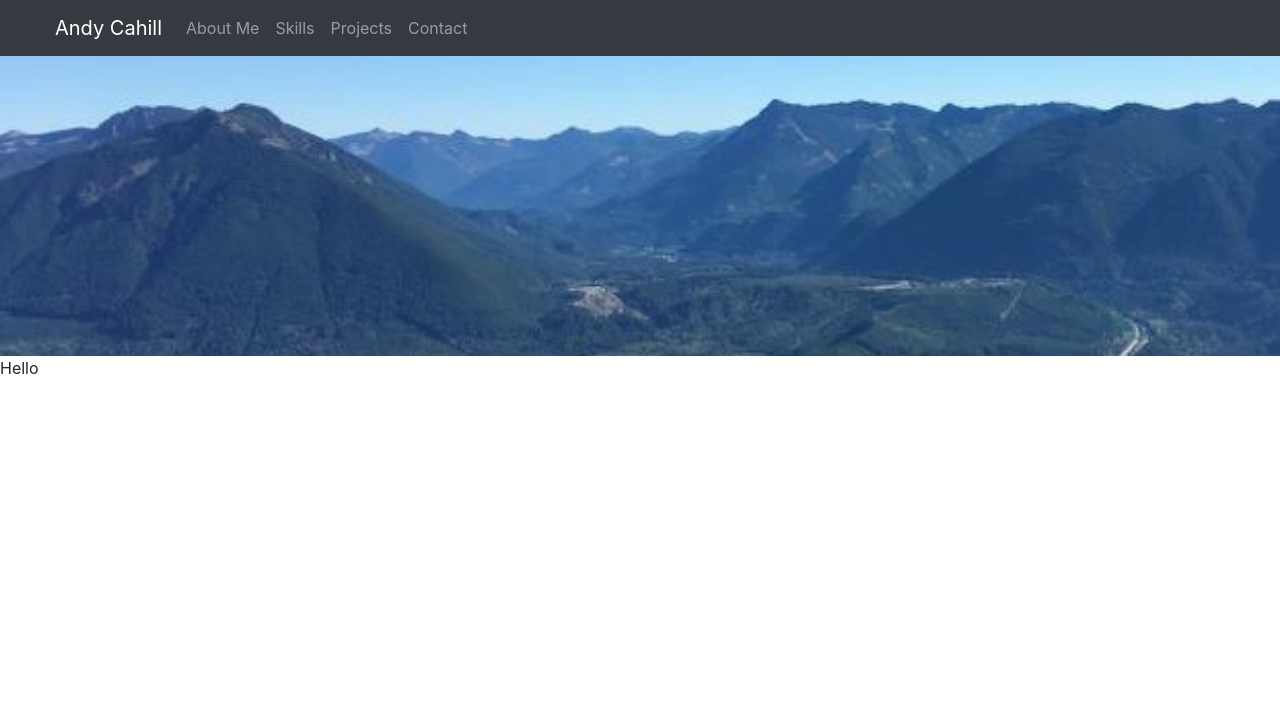
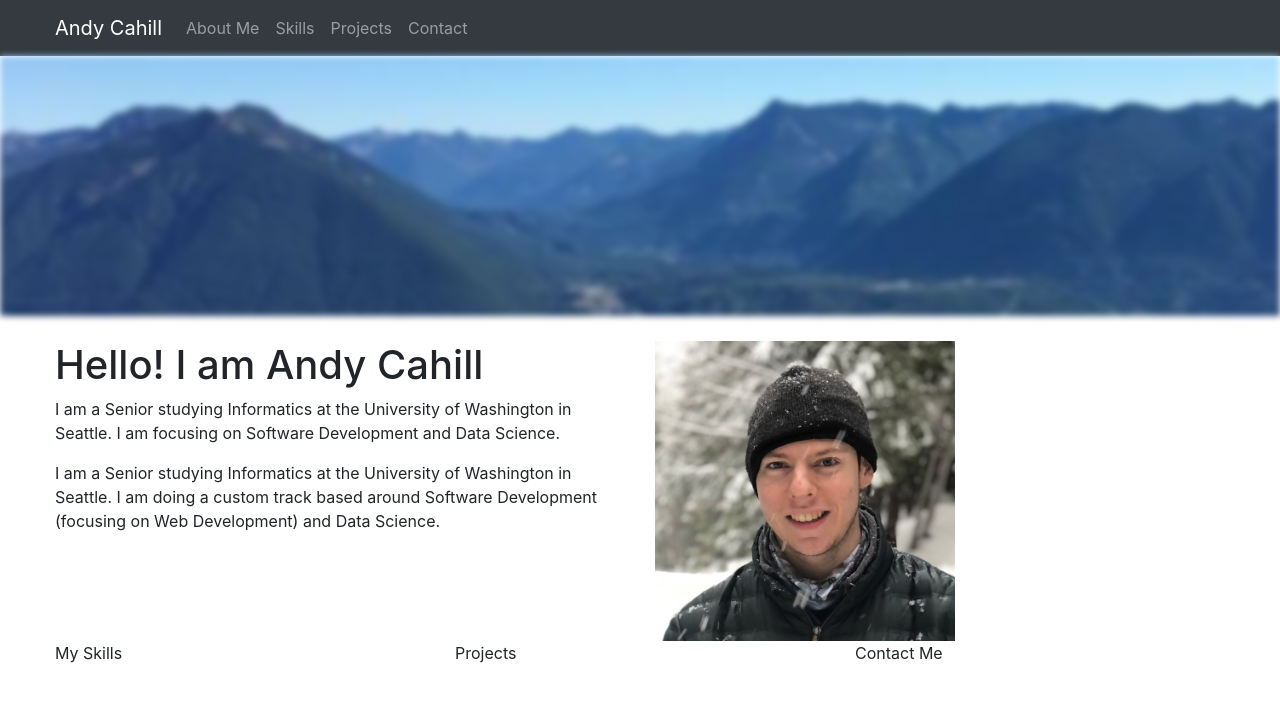
Before and after one commit to cahillaw/portfolio, a React (Create React App) app in the folder portfolio/: page / in a window 1280 px wide. Shown: the top 702 px of the page. Built offline with nearby package versions, Linux system fonts and the light colour scheme.

Commit message:
initial homepage, started projects page

```diff
--- a/portfolio/package.json
+++ b/portfolio/package.json
@@ -3,9 +3,14 @@
   "version": "0.1.0",
   "private": true,
   "dependencies": {
+    "@material-ui/core": "^4.11.3",
+    "@material-ui/icons": "^4.11.2",
     "@testing-library/jest-dom": "^5.11.9",
     "@testing-library/react": "^11.2.5",
     "@testing-library/user-event": "^12.7.1",
+    "material-ui-core": "^5.0.1",
+    "material-ui-icons": "^1.0.0-beta.36",
+    "material-ui-search-bar": "^1.0.0",
     "react": "^17.0.1",
     "react-bootstrap": "^1.5.0",
     "react-dom": "^17.0.1",
--- a/portfolio/src/App.js
+++ b/portfolio/src/App.js
@@ -5,12 +5,19 @@ import { NavBar } from './components/navBar';
 //pages
 
 import Home from './pages/home';
+import Skills from './pages/skills';
+import Projects from './pages/projects';
+import Contact from './pages/contact';
 class App extends React.Component {
   render = () => {
     return <Router>
       <NavBar/>
       <Switch>
         <Route exact path = "/" component={Home} />
+        <Route exact path = "/about" component={Home} />
+        <Route exact path = "/skills" component={Skills} />
+        <Route exact path = "/projects" component={Projects} />
+        <Route exact path = "/contact" component={Contact} />
         <Redirect to ="/"/>
       </Switch>
     </Router>
--- /dev/null
+++ b/portfolio/src/pages/contact.jsx
@@ -0,0 +1,31 @@
+import React from 'react'
+
+import { Container } from 'react-bootstrap'
+//import './css/skills.css'
+
+class Contact extends React.Component {
+    constructor (props) {
+    super(props)
+      this.state = {
+      }
+    }
+
+    componentDidMount() {
+        console.log("loaded")
+    }
+
+    render = () => {
+
+      return (
+          <div>
+            <div className="banner"></div>
+              <Container className="pagelayout">
+
+              </Container>
+          </div>
+      )
+    }
+
+  }
+
+  export default Contact
--- a/portfolio/src/pages/css/home.css
+++ b/portfolio/src/pages/css/home.css
@@ -1,6 +1,16 @@
 .banner {
     width: 100%;
-    height: 300px;
+    height: 260px;
     background-image: url("../../assets/hikelandscapecropped.jpg");
     background-size: cover;
+    filter: blur(3px);
 }
+
+.pagelayout {
+    max-width: 1200px;
+    margin-top: 25px;
+}
+
+.profile {
+    width: 300px;
+}
--- /dev/null
+++ b/portfolio/src/pages/css/projects.css
@@ -0,0 +1,10 @@
+.searchbar {
+    margin-top: 20px;
+}
+
+
+.filters {
+    margin-top: 20px;
+    margin-left: unset;
+    margin-right: unset;
+}
--- a/portfolio/src/pages/home.jsx
+++ b/portfolio/src/pages/home.jsx
@@ -1,6 +1,6 @@
 import React from 'react'
 
-import { Image } from 'react-bootstrap'
+import { Container, Row, Col } from 'react-bootstrap'
 import './css/home.css'
 
 class Home extends React.Component {
@@ -20,7 +20,25 @@ class Home extends React.Component {
       return (
           <div>
             <div className="banner"></div>
-        Hello
+              <Container className="pagelayout">
+                <Row>
+                  <Col>
+                    <h1>Hello! I am Andy Cahill</h1>
+                    <p>I am a Senior studying Informatics at the University of Washington in Seattle. I am focusing on Software Development and Data Science.</p>
+
+                    <p>I am a Senior studying Informatics at the University of Washington in Seattle. I am doing a custom track based around Software Development (focusing on Web Development) and Data Science.</p>
+
+                  </Col>
+                  <Col><img className="profile"
+                  src="/images/profilepiccropped.jpg">
+                  </img></Col>
+                </Row>
+                <Row>
+                  <Col>My Skills</Col>
+                  <Col>Projects</Col>
+                  <Col>Contact Me</Col>
+                </Row>
+              </Container>
           </div>
       )
     }
--- /dev/null
+++ b/portfolio/src/pages/projects.jsx
@@ -0,0 +1,58 @@
+import React from 'react'
+
+import { Container, Row, Col, Form } from 'react-bootstrap'
+import SearchBar from "material-ui-search-bar";
+import './css/projects.css'
+
+class Projects extends React.Component {
+    constructor (props) {
+    super(props)
+      this.state = {
+          query: ""
+      }
+    }
+
+    componentDidMount() {
+        console.log("loaded")
+    }
+
+    render = () => {
+        const list = ["swag","awseome","yieswad"]
+      return (
+          <div>
+            <div className="banner"></div>
+              <Container className="pagelayout">
+                  <Row>
+                      <Col>
+                        <h1>My Projects</h1>
+                        <SearchBar
+                            className="searchbar"
+                            value={this.state.query}
+                            onChange={() => console.log("cahnge")}
+                            onRequestSearch={() => console.log("cahnge")}/>
+                      </Col>
+                  </Row>
+                  <Row>
+                        <Col xs={2}>
+                            <Container className="filters">
+                                <h2>Tags</h2>
+                                <Form.Group controlId="formBasicCheckbox">
+                                    {list.map((tag) => (
+                                        <Form.Check type="checkbox" label={tag} />
+                                    ))}
+                                </Form.Group>
+                            </Container>
+                        </Col>
+                        <Col xs={10}>
+                            Content
+                        </Col>
+                  </Row>
+
+              </Container>
+          </div>
+      )
+    }
+
+  }
+
+  export default Projects
--- /dev/null
+++ b/portfolio/src/pages/skills.jsx
@@ -0,0 +1,31 @@
+import React from 'react'
+
+import { Container } from 'react-bootstrap'
+//import './css/skills.css'
+
+class Skills extends React.Component {
+    constructor (props) {
+    super(props)
+      this.state = {
+      }
+    }
+
+    componentDidMount() {
+        console.log("loaded")
+    }
+
+    render = () => {
+
+      return (
+          <div>
+            <div className="banner"></div>
+              <Container className="pagelayout">
+
+              </Container>
+          </div>
+      )
+    }
+
+  }
+
+  export default Skills
```
Also changed, not shown: portfolio/src/assets/profilepiccropped.jpg (added), 1 other file (tests, documents, lock files or other folders).
